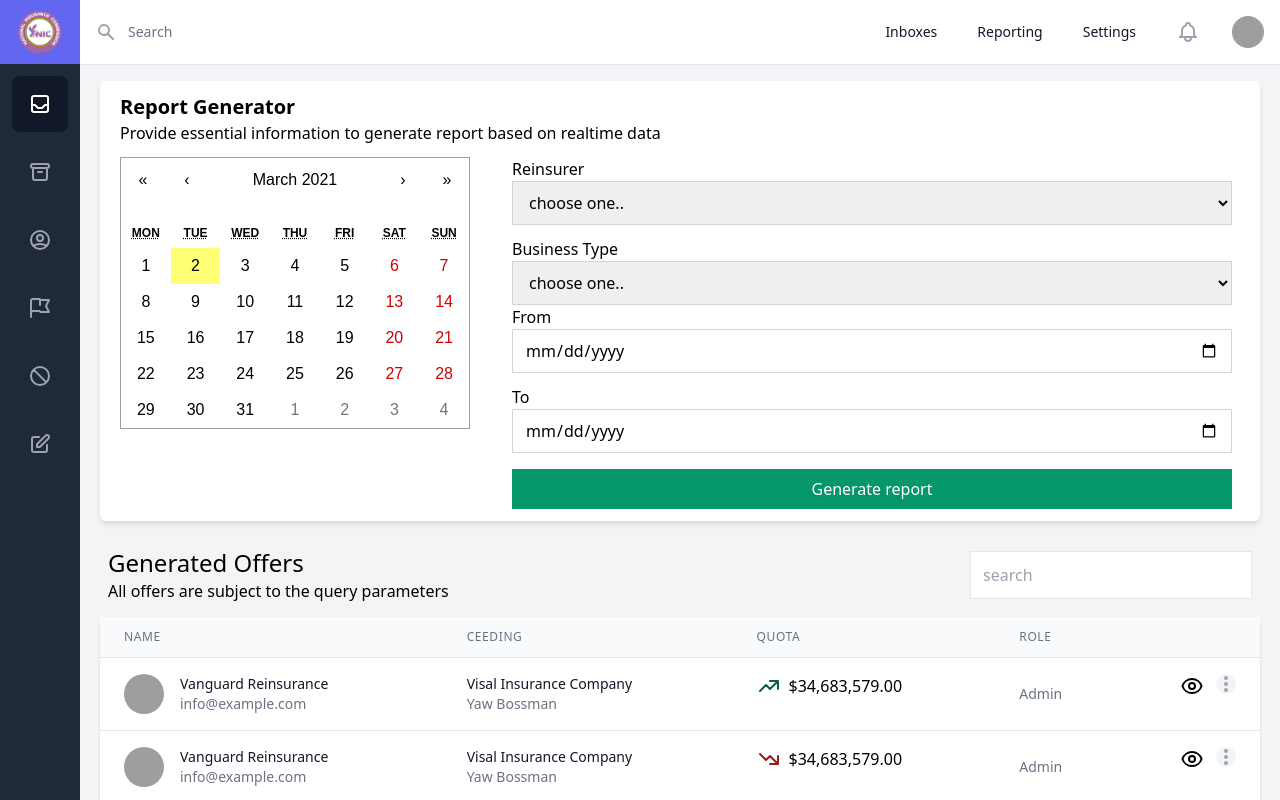
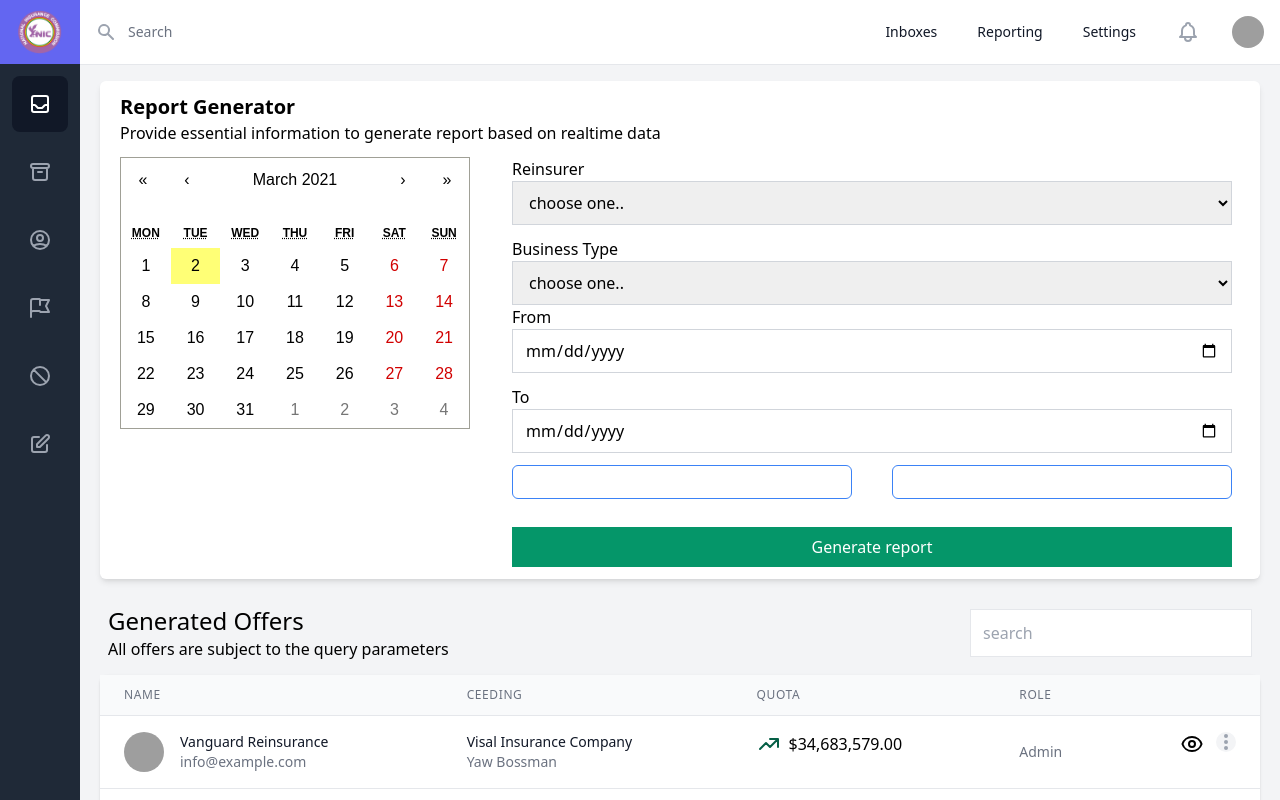
Before and after one commit to Khoby-790/template-nic, a React (Create React App) app: page /reports in a window 1280 px wide. Built offline with nearby package versions, Linux system fonts and the light colour scheme; grey boxes are pictures that could not be loaded.

Commit message:
--- Auto-Git Commit ---

```diff
--- a/src/pages/Reports/ReportQueryForm.tsx
+++ b/src/pages/Reports/ReportQueryForm.tsx
@@ -1,6 +1,7 @@
 import React, { Fragment } from 'react'
 import { Input, Select } from '../../components'
 import Calendar from 'react-calendar'
+import InsurerReinsurerSelect from './sections/InsurerReinsurerSelect'
 interface Props {
 
 }
@@ -30,6 +31,7 @@ const ReportQueryForm = (props: Props) => {
                             <Input type="date" label="From" />
                             <Input type="date" label="To" />
                         </div>
+                        <InsurerReinsurerSelect />
                         <div className="flex mx-5 flex-1 mt-4">
                             <button className="bg-green-600 text-white outline-none focus:outline-none flex-1 py-2 flex items-center justify-center">
                                 Generate report
--- a/src/pages/Reports/sections/InsurerReinsurerSelect.tsx
+++ b/src/pages/Reports/sections/InsurerReinsurerSelect.tsx
@@ -6,8 +6,9 @@ interface Props {
 
 const InsurerReinsurerSelect = (props: Props) => {
     return (
-        <div>
-
+        <div className="flex flex-row">
+            <div className="flex-1 bg-white mx-5 py-4 my-3 rounded-md border border-blue-500"></div>
+            <div className="flex-1 bg-white mx-5 py-4 my-3 rounded-md border border-blue-500"></div>
         </div>
     )
 }
```
